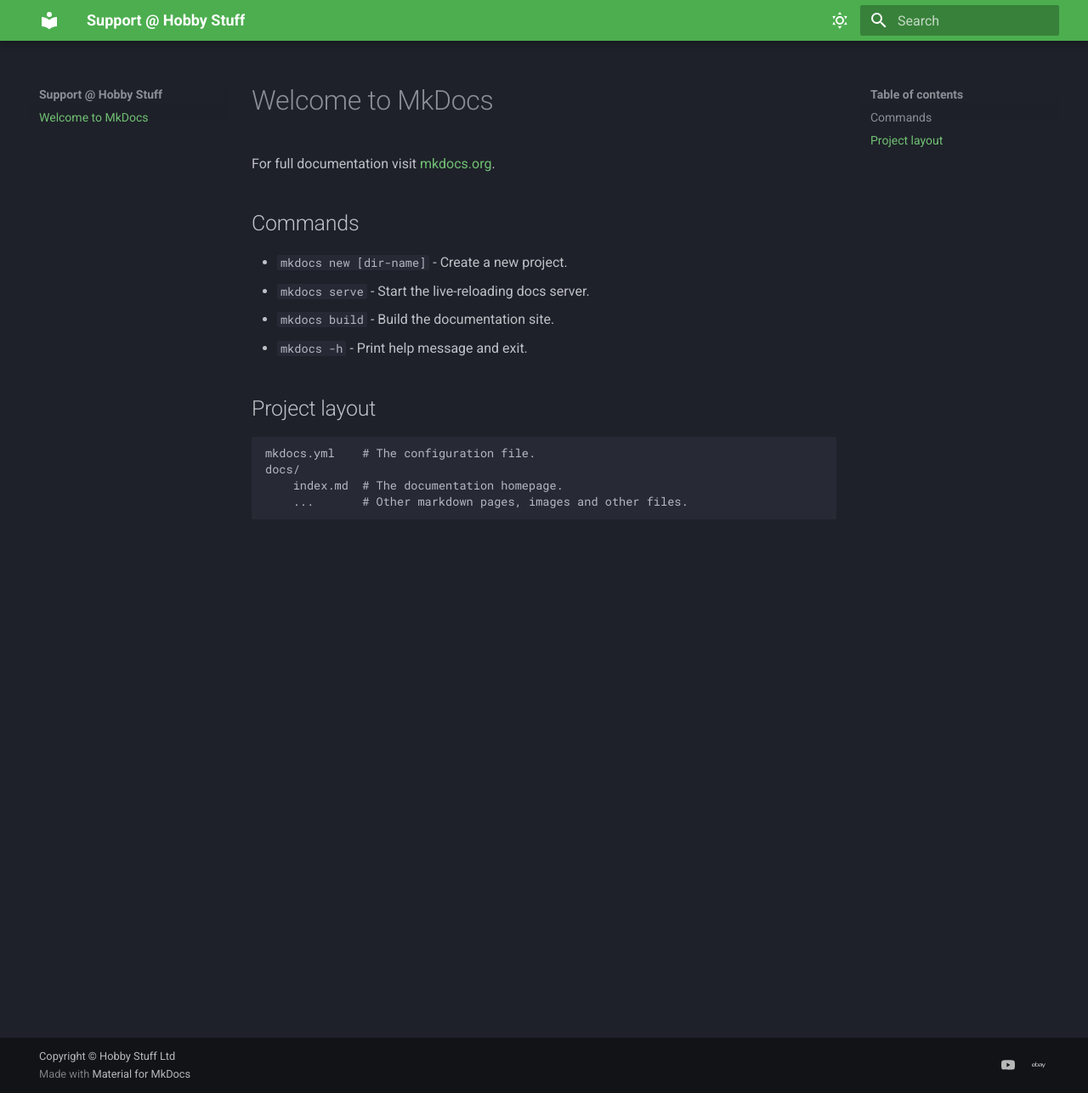
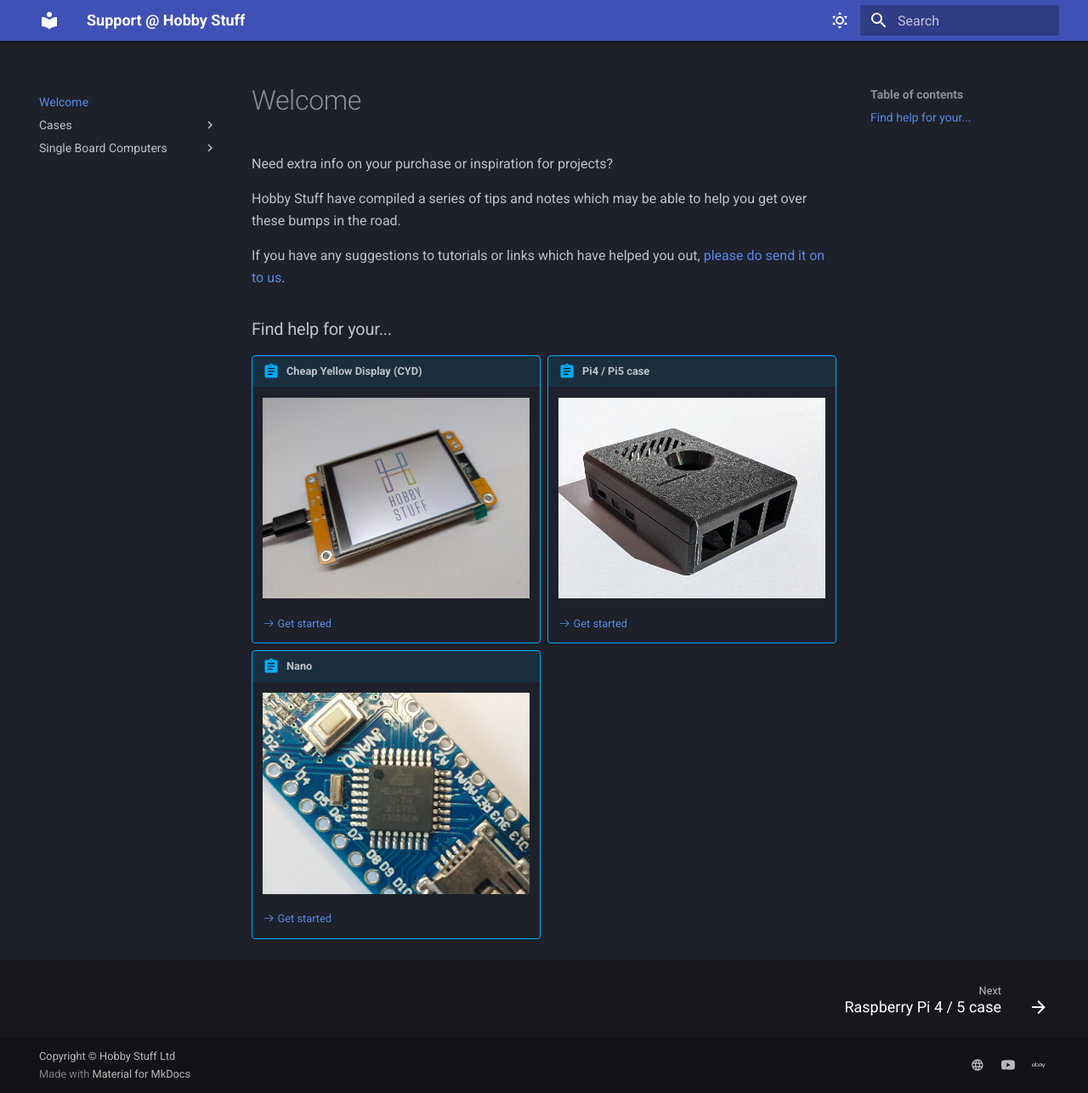
Before and after one commit to HobbyStuff/support, an MkDocs documentation site: the page built from docs/index.md, in a window 1280 px wide and 1286 px high. Shown: the whole window at 85% size. Built offline with MkDocs 1.6.1 and Material for MkDocs 9.7.7, drawn with Linux system fonts in a browser that asks for light colours.

Commit message:
First bundle of help guides

```diff
--- /dev/null
+++ b/docs/css/extra.css
@@ -0,0 +1,29 @@
+
+/* Remove the label entirely, then add a matching offset above the nav list */
+@media screen and (min-width: 76.25em) {
+  label[for="__drawer"] { display: none; }
+
+  /* Nudge the list down to align with the content header */
+  .md-sidebar--primary .md-nav__list {
+    margin-top: 0.0rem;      /* tweak until the top items line up */
+  }
+}
+
+
+
+/* Make admonition titles a left|right split */
+.md-typeset .admonition > .admonition-title,
+.md-typeset details > summary {
+  display: flex;
+  align-items: center;
+  gap: .5rem;                 /* spacing between the two halves */
+}
+
+/* Push the right half to the far edge */
+.md-typeset .admonition > .admonition-title .admon-title-right,
+.md-typeset details > summary .admon-title-right {
+  margin-left: auto;          /* the magic: right-align chunk */
+  text-align: right;
+  white-space: nowrap;        /* optional: prevent awkward wraps */
+  font-weight: normal; /* overrides the inherited bold */
+}
--- a/docs/index.md
+++ b/docs/index.md
@@ -1,17 +1,30 @@
-# Welcome to MkDocs
+# Welcome
+Need extra info on your purchase or inspiration for projects?
 
-For full documentation visit [mkdocs.org](https://www.mkdocs.org).
+Hobby Stuff have compiled a series of tips and notes which may be able to help you get over these bumps in the road.
 
-## Commands
+If you have any suggestions to tutorials or links which have helped you out, [please do send it on to us](https://hobbystuff.co.uk/pages/contact).
 
-* `mkdocs new [dir-name]` - Create a new project.
-* `mkdocs serve` - Start the live-reloading docs server.
-* `mkdocs build` - Build the documentation site.
-* `mkdocs -h` - Print help message and exit.
+### Find help for your...
 
-## Project layout
+<div class="grid cards" markdown>
 
-    mkdocs.yml    # The configuration file.
-    docs/
-        index.md  # The documentation homepage.
-        ...       # Other markdown pages, images and other files.
+!!! abstract "Cheap Yellow Display (CYD)"
+
+    [![CYD](assets/img/cyd.jpg)](Single-Board-Computers/CYD.md)
+
+    [:octicons-arrow-right-24: Get started](Single-Board-Computers/CYD.md)
+
+!!! abstract "Pi4 / Pi5 case"
+
+    [![CYD](assets/img/case_pi5.jpg)](Cases/pi.md)
+
+    [:octicons-arrow-right-24: Get started](Cases/pi.md)
+
+!!! abstract "Nano"
+
+    [![CYD](assets/img/nano.jpg)](Single-Board-Computers/nano.md)
+
+    [:octicons-arrow-right-24: Get started](Single-Board-Computers/nano.md)
+
+</div>
--- a/mkdocs.yml
+++ b/mkdocs.yml
@@ -4,13 +4,14 @@
   name: material
   features:
     - navigation.footer
+
   palette:
   # Dark Mode
   - scheme: slate
     toggle:
       icon: material/weather-sunny
       name: Dark mode
-    primary: green
+    primary: indigo
     accent: deep purple
 
   # Light Mode
@@ -23,6 +24,13 @@
 
 markdown_extensions:
   - attr_list
+  - md_in_html
+  - pymdownx.blocks.caption
+  - admonition
+  - pymdownx.details
+  - tables
+  - def_list
+  - pymdownx.superfences
   - pymdownx.emoji:
       emoji_index: !!python/name:material.extensions.emoji.twemoji
       emoji_generator: !!python/name:material.extensions.emoji.to_svg
@@ -32,12 +40,22 @@
           class: mermaid
           format: !!python/name:pymdownx.superfences.fence_code_format
 
-
 extra:
+  homepage: https://hobbystuff.co.uk
   social:
+    - icon: material/web
+      link: https://hobbystuff.co.uk
     - icon: simple/youtube
       link: https://www.youtube.com/@HobbyStuffLtd
     - icon: simple/ebay
       link: https://www.ebay.co.uk/str/hobbystuffltd
+  announcement:
+    type: info
+    text: 'Visit our <a href="https://yourmainomMain Website</a>'
+  nav:
+    - Main Website: https://hobbystuff.co.uk
 
-copyright: Copyright &copy; Hobby Stuff Ltd
+copyright: "Copyright &copy; Hobby Stuff Ltd"
+
+extra_css:
+  - css/extra.css
```
Also changed, not shown: docs/Cases/pi.md (added, +13 -0 lines), docs/Single-Board-Computers/CYD.md (added, +43 -0 lines), docs/Single-Board-Computers/nano.md (added, +53 -0 lines), docs/assets/img/case_pi5.jpg (added), docs/assets/img/cyd.jpg (added), docs/assets/img/nano-help/Nano-Bootloader.png (added), docs/assets/img/nano-help/Nano-DeviceManager.png (added), docs/assets/img/nano-help/Nano-Programmer.png (added), docs/assets/img/nano.jpg (added).
